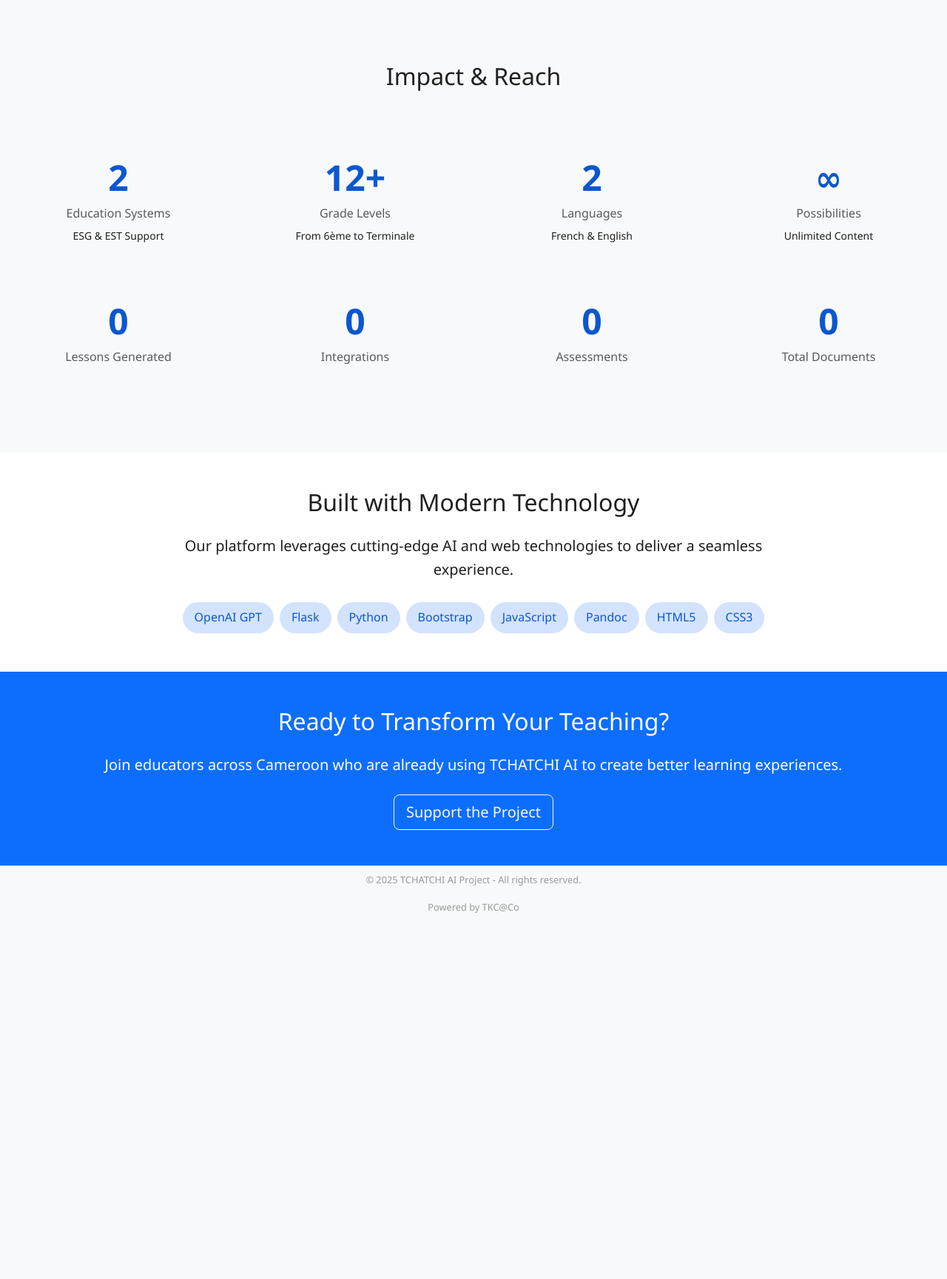
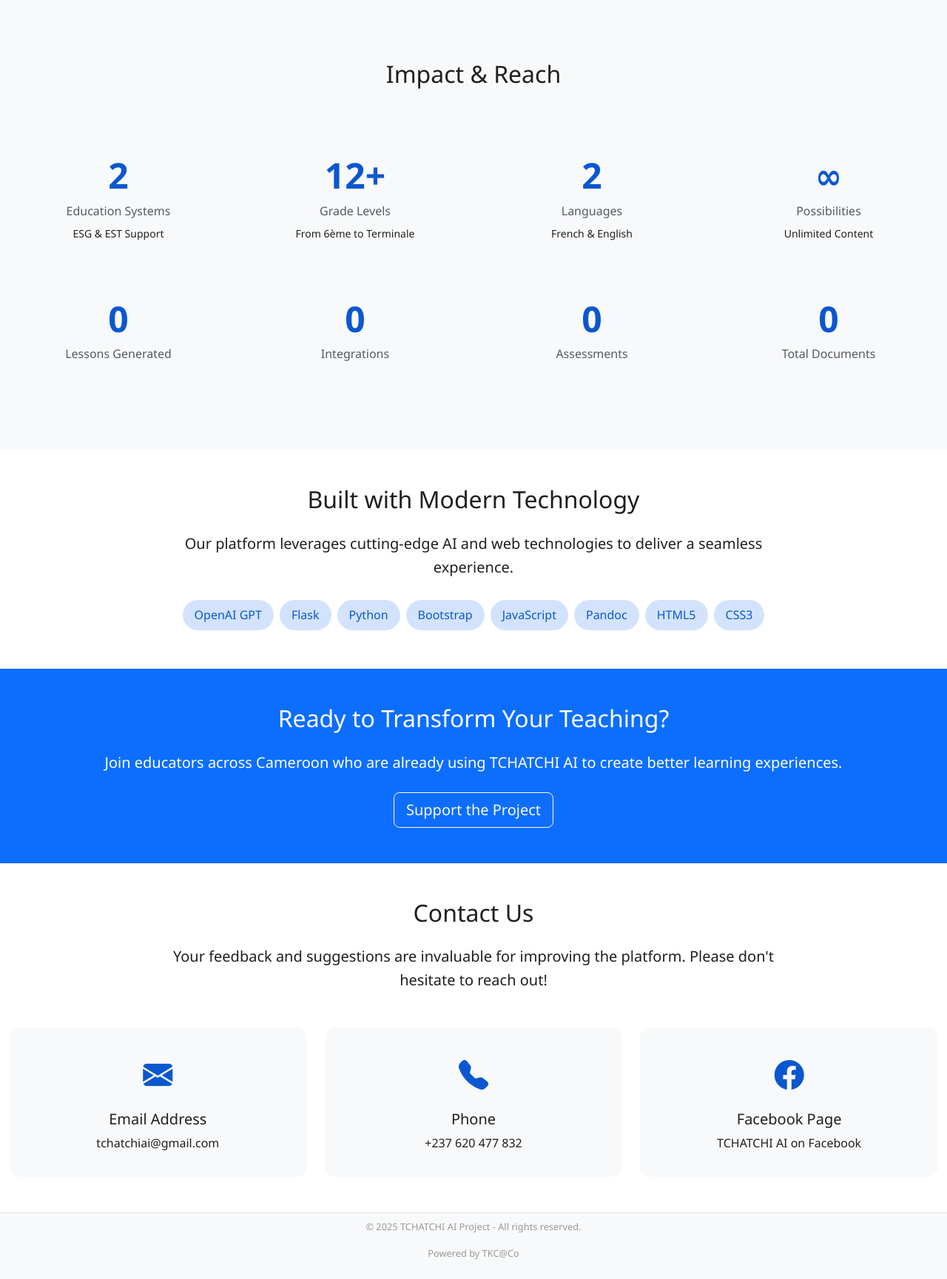
Before and after one commit to tkcedric/tchatchi-ai-render-deploy, a Flask app: page /about in a window 1280 px wide. Shown: the part 1581-3310 px from the top of the page at 74% size. Before the commit the page ends 2815 px from the top, so only its background shows below. Run offline with Flask 3, Linux system fonts and the light colour scheme; some libraries are stand-ins or nearby versions.

Commit message:
Update icon and contact

```diff
--- a/templates/about.html
+++ b/templates/about.html
@@ -4,6 +4,7 @@
     <meta charset="UTF-8">
     <meta name="viewport" content="width=device-width, initial-scale=1.0, maximum-scale=1.0, user-scalable=no">
     <title>About - TCHATCHI AI Pedagogical Assistant</title>
+    <link rel="icon" type="image/png" href="/static/img/favicon.png">
     <link href="https://cdn.jsdelivr.net/npm/bootstrap@5.3.3/dist/css/bootstrap.min.css" rel="stylesheet">
     <link rel="stylesheet" href="https://cdn.jsdelivr.net/npm/bootstrap-icons@1.11.3/font/bootstrap-icons.min.css">
 
@@ -160,7 +161,36 @@
     max-width: 100%;
     overflow-x: hidden;
 }
-
+======================================================================= */
+        /* STYLES POUR LA SECTION CONTACT */
+        /* ======================================================================= */
+        #contact-section {
+            background-color: white;
+        }
+        .contact-item {
+            padding: 2rem;
+            background-color: var(--bg-light);
+            border-radius: 15px;
+            height: 100%;
+            transition: transform 0.3s ease, box-shadow 0.3s ease;
+        }
+        .contact-item:hover {
+            transform: translateY(-5px);
+            box-shadow: 0 10px 20px rgba(0,0,0,0.08);
+        }
+        .contact-icon {
+            font-size: 2.5rem;
+            color: var(--primary-color);
+        }
+        .contact-item a {
+            text-decoration: none;
+            color: var(--text-dark);
+            word-break: break-all; /* Empêche les longs liens de déborder */
+        }
+        .contact-item a:hover {
+            color: var(--primary-color);
+            text-decoration: underline;
+        }
 /* Mobile optimization for text sections */
 @media (max-width: 768px) {
     .hero-section {
@@ -321,13 +351,18 @@
         padding-right: 15px;
     }
 }
+.app-icon {
+        width: 24px;  /* Correspond à la taille de police de 1.5rem */
+        height: 24px; /* Maintient le ratio carré */
+        object-fit: contain; /* S'assure que l'image s'adapte sans être déformée */
+    }
     </style>
 </head>
 <body>
     <div id="main-container">
         <div id="main-header">
             <div class="app-title-container">
-                <i class="bi bi-robot app-icon"></i>
+                 <img src="/static/img/favicon.png" alt="TCHATCHI AI Logo" class="app-icon">
                 <span id="app-title" class="app-title">TCHATCHI AI Pedagogical Assistant</span>
             </div>
                 <!-- ADD BURGER MENU BUTTON HERE -->
@@ -528,7 +563,46 @@
         </div>
     </section>
 
-    <!-- stats section-->
+    <!-- contact section-->
+         <section class="py-5" id="contact-section">
+        <div class="container">
+            <div class="row">
+                <div class="col-lg-8 mx-auto text-center">
+                    <h2 class="mb-4" data-lang-en="Contact Us" data-lang-fr="Contactez-nous">Contact Us</h2>
+                    <p class="lead mb-5" data-lang-en="Your feedback and suggestions are invaluable for improving the platform. Please don't hesitate to reach out!" data-lang-fr="Vos retours et suggestions sont précieux pour améliorer la plateforme. N'hésitez pas à nous contacter !">Your feedback and suggestions are invaluable for improving the platform. Please don't hesitate to reach out!</p>
+                </div>
+            </div>
+            <div class="row g-4">
+                <div class="col-md-4">
+                    <div class="contact-item text-center">
+                        <div class="contact-icon mb-3">
+                            <i class="bi bi-envelope-fill"></i>
+                        </div>
+                        <h5 data-lang-en="Email Address" data-lang-fr="Adresse E-mail">Email Address</h5>
+                        <a href="mailto:tchatchiai@gmail.com">tchatchiai@gmail.com</a>
+                    </div>
+                </div>
+                <div class="col-md-4">
+                    <div class="contact-item text-center">
+                        <div class="contact-icon mb-3">
+                            <i class="bi bi-telephone-fill"></i>
+                        </div>
+                        <h5 data-lang-en="Phone" data-lang-fr="Téléphone">Phone</h5>
+                        <a href="tel:+237620477832">+237 620 477 832</a>
+                    </div>
+                </div>
+                <div class="col-md-4">
+                    <div class="contact-item text-center">
+                        <div class="contact-icon mb-3">
+                            <i class="bi bi-facebook"></i>
+                        </div>
+                        <h5 data-lang-en="Facebook Page" data-lang-fr="Page Facebook">Facebook Page</h5>
+                        <a href="https://web.facebook.com/profile.php?id=61580159589753" target="_blank" rel="noopener noreferrer" data-lang-en="TCHATCHI AI on Facebook" data-lang-fr="TCHATCHI AI sur Facebook">TCHATCHI AI on Facebook</a>
+                    </div>
+                </div>
+            </div>
+        </div>
+    </section>
 
 
     <script src="https://cdn.jsdelivr.net/npm/bootstrap@5.3.3/dist/js/bootstrap.bundle.min.js"></script>
```
Also changed, not shown: templates/donate.html (+7 -1 lines), templates/index.html (+7 -1 lines), static/img/favicon.png (added).
